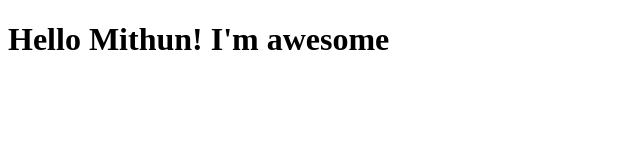
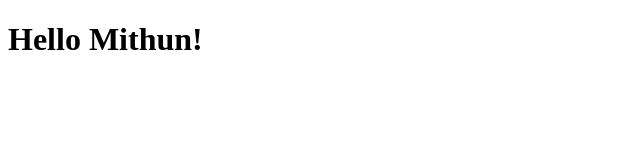
Before and after one commit to Mithunitp/test1-coursera, a plain HTML site: page site/index.html in a window 1280 px wide. Shown: the whole page, without its empty margins (0-640 px from the left). Drawn offline with Linux system fonts and the light colour scheme.

Commit message:
Minor Update.

```diff
--- a/site/index.html
+++ b/site/index.html
@@ -4,6 +4,6 @@
 	<title>Hello Mithun</title>
 </head>
 <body>
-<h1>Hello Mithun! I'm awesome </h1>
+<h1>Hello Mithun! </h1>
 </body>
 </html>
```
